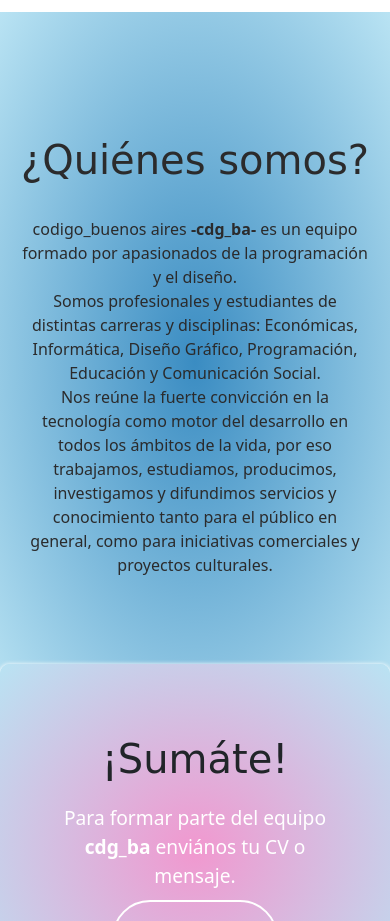
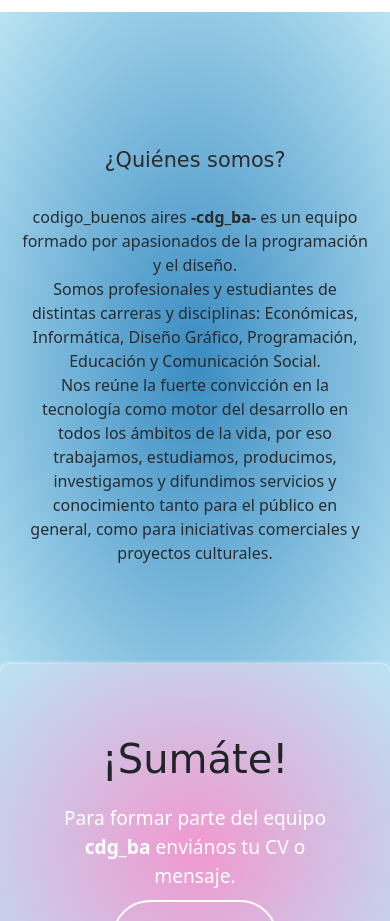
Before and after one commit to codigo-ba/site, a plain HTML site: page index.html in a window 390 px wide. Shown: the part 960-1881 px from the top of the page. Drawn offline with nearby package versions, Linux system fonts and the light colour scheme; a web font is replaced by a local one.

Commit message:
Update style.css

```diff
--- a/style.css
+++ b/style.css
@@ -686,6 +686,8 @@ footer{
   h2 .seccion-titulo{
     font-size:2.1rem;
   }
+  .sobre-mi .contenedor h2{
+    font-size: 1.3rem;
 }
   /*--------------------------------------------------------------------------------------*/
 @media screen and (min-width: 700px) {
```
